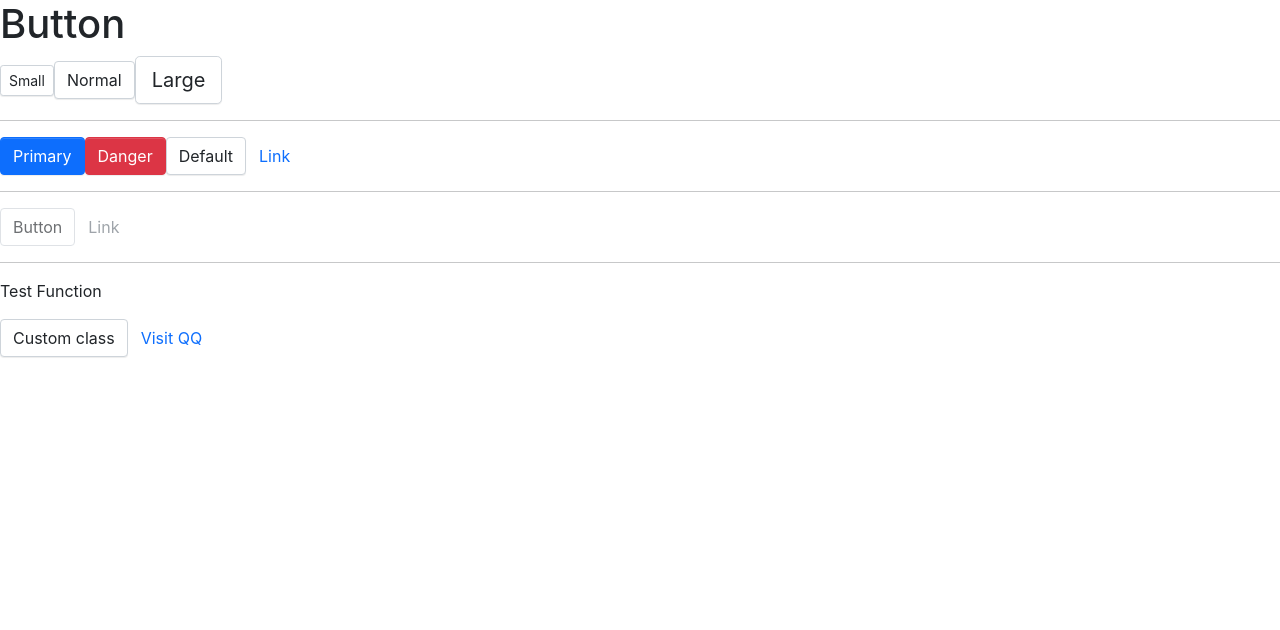
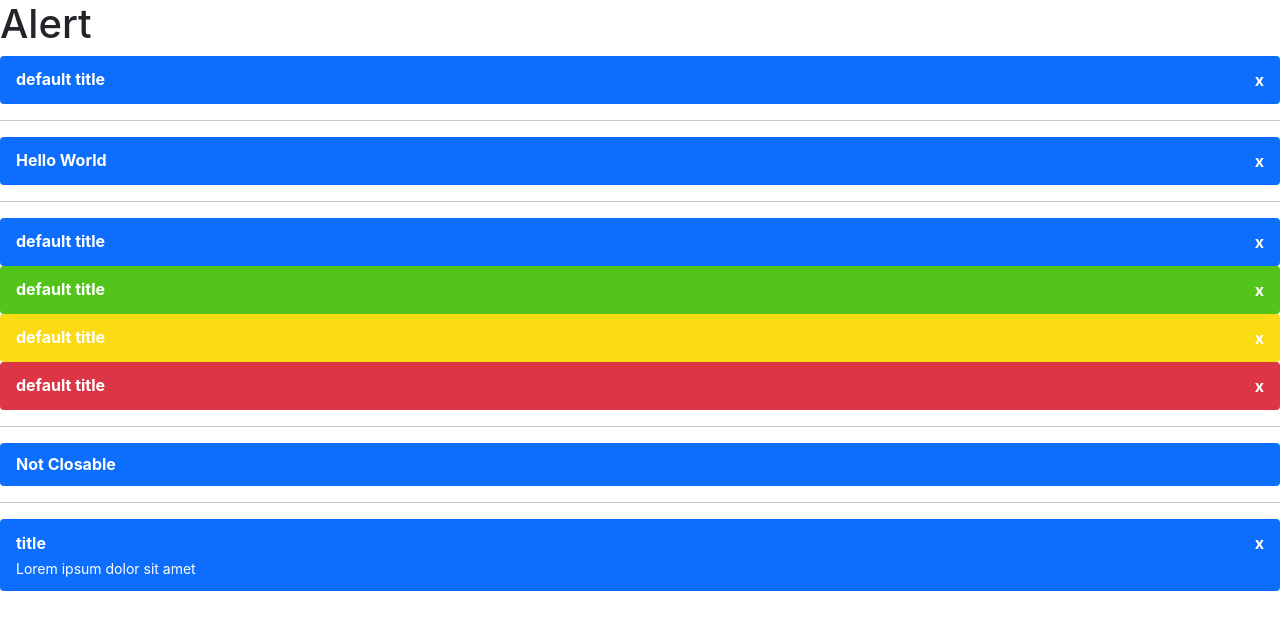
Before and after one commit to bruceeewong/boo-ui-react, a React (Create React App) app: page / in a window 1280 px wide. Shown: the top 630 px of the page. Built offline with nearby package versions, Linux system fonts and the light colour scheme.

Commit message:
feat(alert): 完成alert组件

```diff
--- a/src/App.tsx
+++ b/src/App.tsx
@@ -1,28 +1,11 @@
 import React from 'react';
-import Button, { ButtonType, ButtonSize } from './components/Button/button'
+// import PreviewButton from './previews/PreviewButton'
+import PreviewAlert from './previews/PreviewAlert'
 
 function App() {
   return (
     <div>
-      <h1>Button</h1>
-      <Button size={ButtonSize.Small}>Small</Button>
-      <Button>Normal</Button>
-      <Button size={ButtonSize.Large}>Large</Button>
-      <hr/>
-
-      <Button btnType={ButtonType.Primary}>Primary</Button>
-      <Button btnType={ButtonType.Danger}>Danger</Button>
-      <Button btnType={ButtonType.Default}>Default</Button>
-      <Button btnType={ButtonType.Link} href="https://qq.com">Link</Button>
-      <hr/>
-
-      <Button disabled>Button</Button>
-      <Button btnType={ButtonType.Link} disabled>Link</Button>
-      <hr/>
-
-      <p>Test Function</p>
-      <Button className="custom">Custom class</Button>
-      <Button btnType={ButtonType.Link} href="https://qq.com" target="__blank">Visit QQ</Button>
+      <PreviewAlert />
     </div>
   );
 }
--- /dev/null
+++ b/src/components/Alert/_style.scss
@@ -0,0 +1,50 @@
+.alert {
+  position: relative;
+  display: block;
+
+  padding: $alert-padding-y $alert-padding-x;
+  border-radius: $border-radius;
+
+  background-color: $alert-bg-default;
+  color: $alert-color;
+
+  &--hide {
+    display: none;
+  }
+}
+
+.alert-main {
+  display: flex;
+  justify-content: space-between;
+  align-items: center;
+}
+
+.alert-title {
+  margin: 0;
+
+  font-size: $alert-title-font-size;
+  font-weight: $alert-title-font-weight;
+}
+.alert-content {
+  margin: $alert-content-margin;
+  font-size: $alert-content-font-size;
+}
+
+.alert-icon-close {
+  font-size: $alert-title-font-size;
+  font-weight: $alert-title-font-weight;
+  font-style: normal;
+
+  cursor: pointer;
+}
+
+// alert type
+.alert-success {
+  background-color: $alert-bg-success;
+}
+.alert-warning {
+  background-color: $alert-bg-warning;
+}
+.alert-danger {
+  background-color: $alert-bg-danger;
+}
--- /dev/null
+++ b/src/components/Alert/alert.tsx
@@ -0,0 +1,71 @@
+import React, { useState } from 'react'
+import classNames from 'classnames'
+
+export enum AlertType {
+  DEFAULT = 'default',
+  SUCCESS = 'success',
+  DANGER = 'danger',
+  WARNING = 'warning',
+}
+
+interface BaseAlertProps {
+  title?: string;
+  content?: string;
+  alertType?: AlertType;
+  closable?: boolean;
+  onClose?: () => any;
+}
+
+type AlertProps = BaseAlertProps & React.BaseHTMLAttributes<HTMLElement>
+
+const Alert: React.FC<AlertProps> = (props) => {
+  const {
+    title,
+    content,
+    alertType,
+    closable,
+    className,
+    onClose,
+  } = props
+
+  const [visible, setVisible] = useState(true)
+
+  const classes = classNames(
+    'alert',
+    { [`alert-${alertType}`]: alertType },
+    { 'alert--hide': !visible },
+    className,
+  )
+
+  const handleClose = () => {
+    setVisible(false)
+
+    // call user callback
+    onClose && onClose()
+  }
+
+  return (
+    <div className={classes}>
+      <div className="alert-main">
+        <h1 className="alert-title">{title}</h1>
+        { closable &&
+          <i
+            className="alert-icon-close"
+            onClick={handleClose}
+          >x</i>}
+      </div>
+      {
+        content &&
+        <p className="alert-content">{content}</p>
+      }
+    </div>
+  )
+}
+
+Alert.defaultProps = {
+  title: 'default title',
+  closable: true,
+  alertType: AlertType.DEFAULT,
+}
+
+export default Alert
--- /dev/null
+++ b/src/previews/PreviewAlert.tsx
@@ -0,0 +1,28 @@
+import React from 'react';
+import Alert, { AlertType } from '../components/Alert/alert'
+
+function PreviewButton() {
+  return (
+    <div>
+      <h1>Alert</h1>
+      <Alert />
+      <hr/>
+      <Alert title="Hello World" />
+      <hr/>
+      <Alert alertType={AlertType.DEFAULT} />
+      <Alert alertType={AlertType.SUCCESS} />
+      <Alert alertType={AlertType.WARNING} />
+      <Alert alertType={AlertType.DANGER} />
+      <hr/>
+      <Alert title="Not Closable" closable={false} />
+      <hr/>
+
+      <Alert
+        title="title"
+        content="Lorem ipsum dolor sit amet"
+      />
+    </div>
+  );
+}
+
+export default PreviewButton;
--- /dev/null
+++ b/src/previews/PreviewButton.tsx
@@ -0,0 +1,30 @@
+import React from 'react';
+import Button, { ButtonType, ButtonSize } from '../components/Button/button'
+
+function PreviewButton() {
+  return (
+    <div>
+      <h1>Button</h1>
+      <Button size={ButtonSize.Small}>Small</Button>
+      <Button>Normal</Button>
+      <Button size={ButtonSize.Large}>Large</Button>
+      <hr/>
+
+      <Button btnType={ButtonType.Primary}>Primary</Button>
+      <Button btnType={ButtonType.Danger}>Danger</Button>
+      <Button btnType={ButtonType.Default}>Default</Button>
+      <Button btnType={ButtonType.Link} href="https://qq.com">Link</Button>
+      <hr/>
+
+      <Button disabled>Button</Button>
+      <Button btnType={ButtonType.Link} disabled>Link</Button>
+      <hr/>
+
+      <p>Test Function</p>
+      <Button className="custom">Custom class</Button>
+      <Button btnType={ButtonType.Link} href="https://qq.com" target="__blank">Visit QQ</Button>
+    </div>
+  );
+}
+
+export default PreviewButton;
--- a/src/styles/_variables.scss
+++ b/src/styles/_variables.scss
@@ -112,7 +112,7 @@ $display-line-height:   $headings-line-height !default;
 $lead-font-size:      $font-size-base * 1.25 !default;
 $lead-font-weight:    300 !default;
 
-$small-font-size:       0.875em !default;
+$small-font-size:       $font-size-sm !default;
 $sub-sup-font-size:     0.75em !default;
 $initialism-font-size:  $small-font-size !default;
 
@@ -204,3 +204,28 @@ $btn-transition: color 0.15s ease-in-out,
                   background-color 0.15s ease-in-out,
                   border-color 0.15s ease-in-out,
                   box-shadow 0.15s ease-in-out !default;
+
+
+/* 提示 Alert */
+/* ========================== */
+$alert-color: $white !default;
+$alert-bg: $primary !default;
+$alert-padding-y: 0.75rem !default;
+$alert-padding-x: 1rem !default;
+
+// alert title
+$alert-title-font-size: $h6-font-size !default;
+$alert-title-font-weight: $font-weight-bold !default;
+
+// alert close icon
+$alert-icon-close-size: $font-size-sm !default;
+
+// alert content
+$alert-content-font-size: $font-size-sm !default;
+$alert-content-margin: $spacer * 0.2 0 0 !default;
+
+// alert type
+$alert-bg-default: $primary;
+$alert-bg-success: $success;
+$alert-bg-warning: $warning;
+$alert-bg-danger: $danger;
--- a/src/styles/index.scss
+++ b/src/styles/index.scss
@@ -3,3 +3,4 @@
 @import "mixin";
 
 @import "../components/Button/style";
+@import "../components/Alert/style";
```
Also changed, not shown: 1 other file (tests, documents, lock files or other folders).
